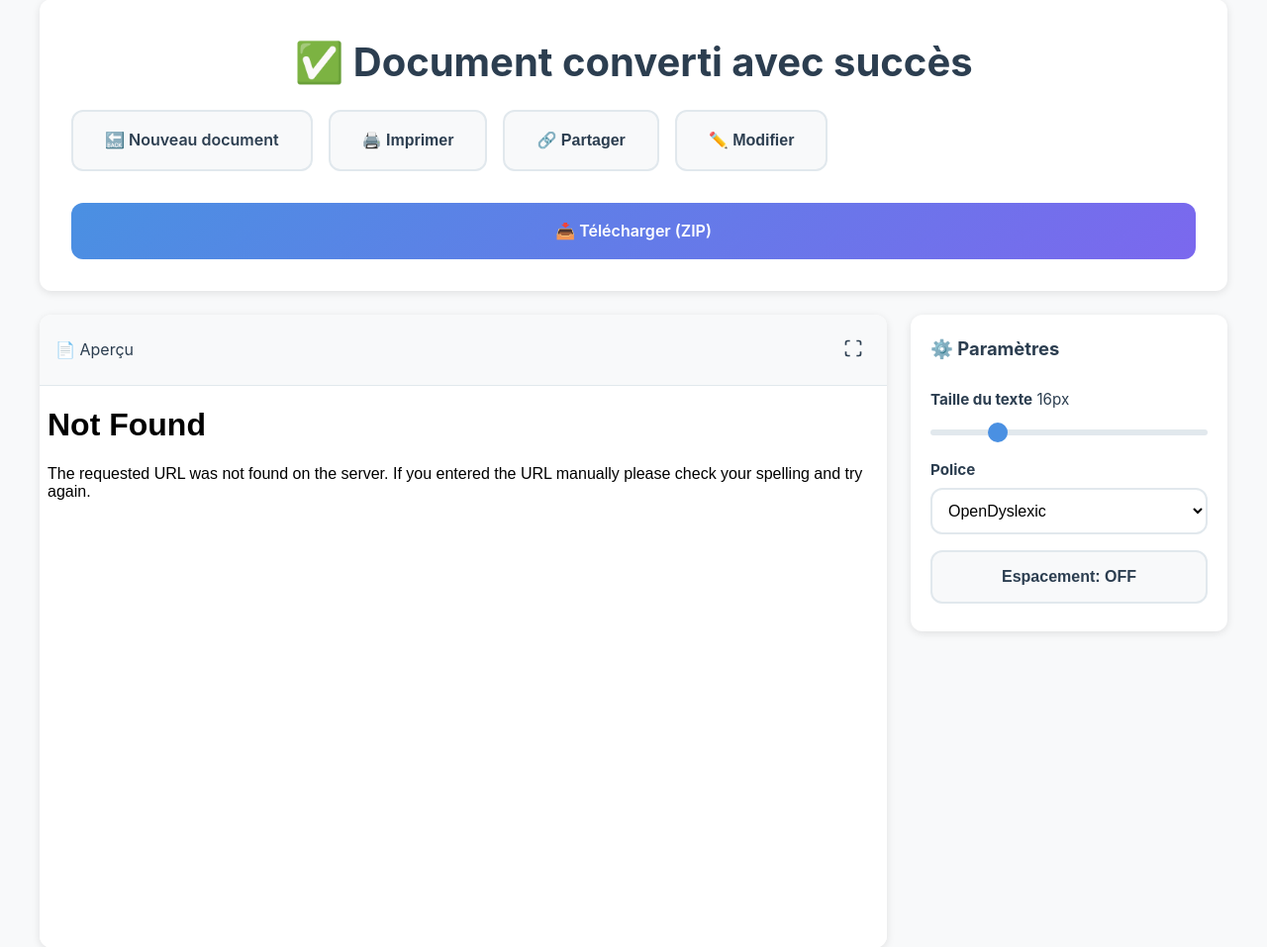
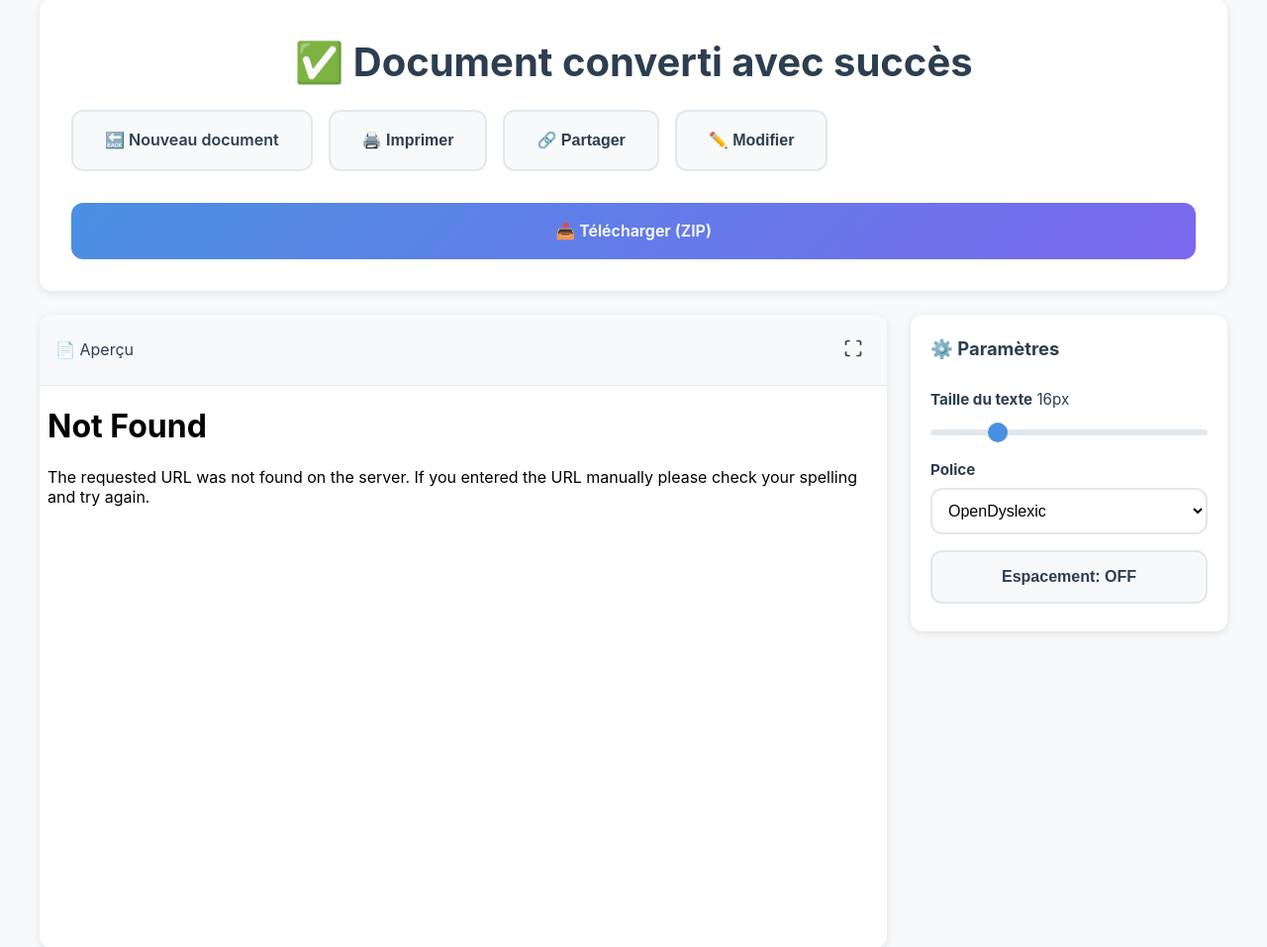
Before and after one commit to didhacktic/DysPositif-Webapp, a Flask app: template templates/result.html in a window 1280 px wide. Shown: the part 33-990 px from the top of the page at 99% size. Run offline with Flask 3, Linux system fonts and the light colour scheme; the template is opened without the code that fills it, so the values that code supplies are empty.

Commit message:
preview: ajout fallback de polices dans templates/result.html et mise à jour .gitignore

```diff
--- a/templates/result.html
+++ b/templates/result.html
@@ -150,9 +150,17 @@
                 document.getElementById('fontSizeRange').value = initialFontSize;
                 document.getElementById('fontSizeDisplay').textContent = initialFontSize + 'px';
             }
-            // Appliquer la police initiale
+            // Appliquer la police initiale (avec fallback complet pour glyphes spéciaux)
+            const fontMap = {
+                'OpenDyslexic': "'OpenDyslexic','Inter','Noto Sans Math','Noto Sans Symbols','DejaVu Sans','Symbola','Arial',sans-serif",
+                'Arial': "Arial, sans-serif",
+                'Comic Sans MS': "'Comic Sans MS', 'Comic Sans', cursive",
+                'Verdana': "Verdana, sans-serif",
+                'Tahoma': "Tahoma, sans-serif"
+            };
             if (doc.body) {
-                doc.body.style.setProperty('font-family', `'${initialFontFamily}', sans-serif`, 'important');
+                const fam = fontMap[initialFontFamily] || fontMap['OpenDyslexic'];
+                doc.body.style.setProperty('font-family', fam, 'important');
                 document.getElementById('fontFamilySelect').value = initialFontFamily;
             }
         });
@@ -170,7 +178,8 @@
             const val = e.target.value;
             const doc = iframe.contentDocument || iframe.contentWindow.document;
             if (doc && doc.body) {
-                doc.body.style.setProperty('font-family', `'${val}', sans-serif`, 'important');
+                const fam = fontMap[val] || (`'${val}', sans-serif`);
+                doc.body.style.setProperty('font-family', fam, 'important');
             }
         });
 
```
Also changed, not shown: 1 other file.
